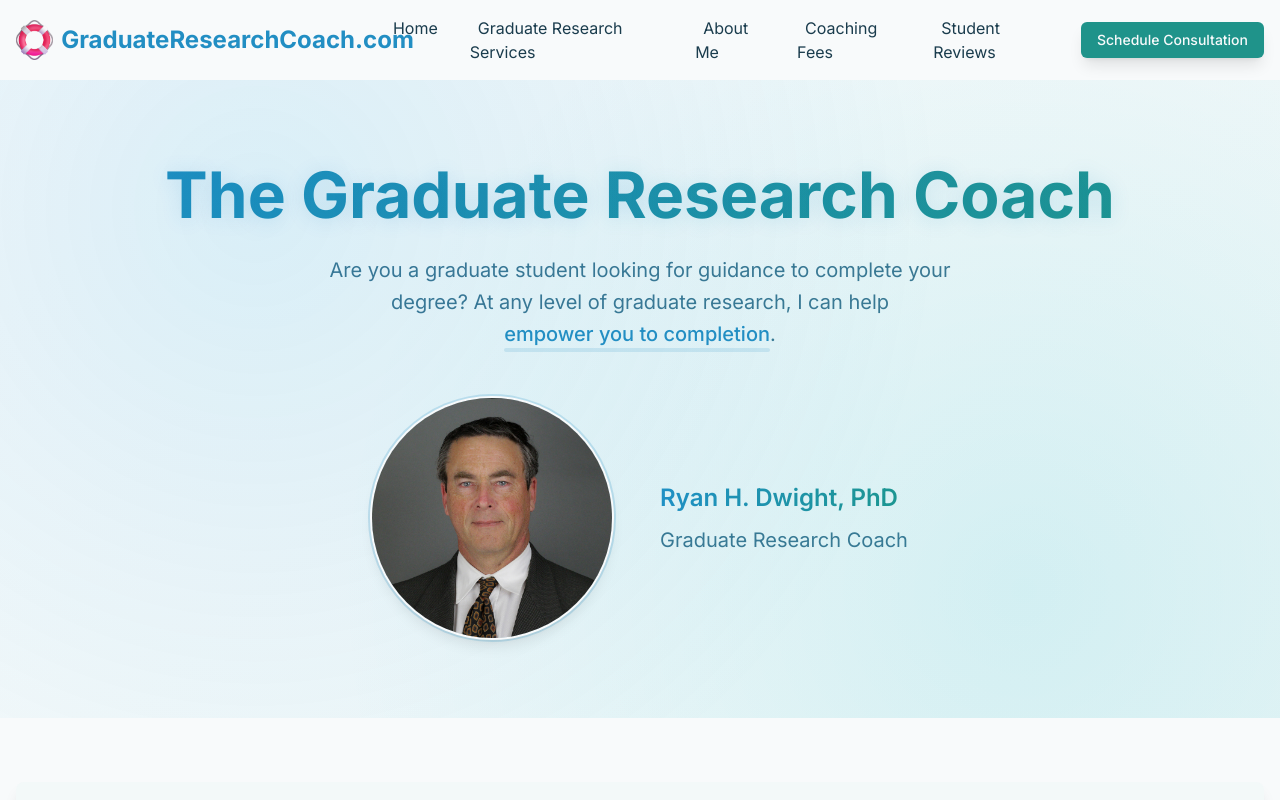
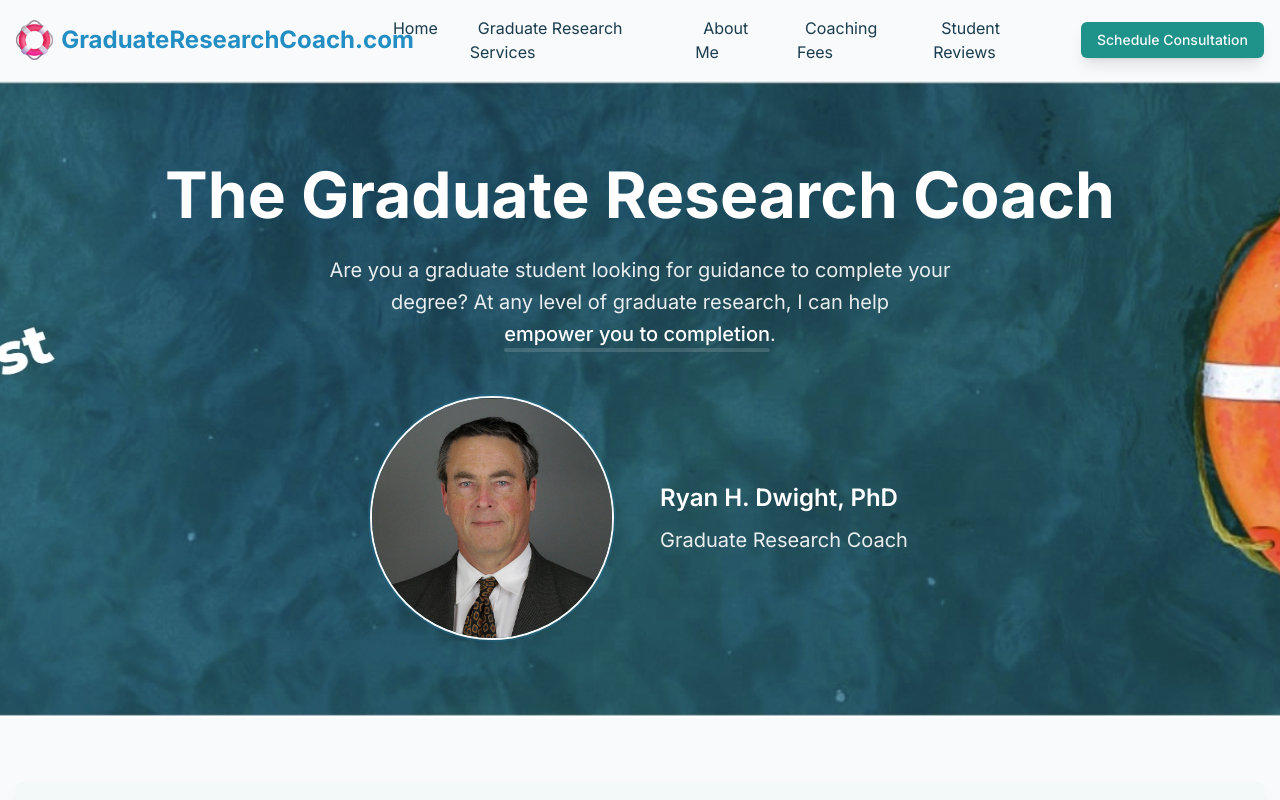
Before and after one commit to lame-o/dads-website, a Next.js app: page / in a window 1280 px wide. Shown: the top 800 px of the page. Built offline with nearby package versions, Linux system fonts and the light colour scheme.

Commit message:
new hero background

```diff
--- a/app/globals.css
+++ b/app/globals.css
@@ -224,6 +224,18 @@ body {
   padding: 5rem 0;
 }
 
+.hero-section .text-muted-foreground {
+  color: rgba(255, 255, 255, 0.9);
+}
+
+.hero-section .text-2xl {
+  color: white;
+  background: none;
+  -webkit-background-clip: unset;
+  background-clip: unset;
+  -webkit-text-fill-color: unset;
+}
+
 .hero-section::before {
   content: '';
   position: absolute;
@@ -257,14 +269,7 @@ body {
   line-height: 1.1;
   font-weight: 700;
   text-align: center;
-  background: linear-gradient(
-    135deg,
-    hsl(var(--primary)) 0%,
-    hsl(var(--accent)) 100%
-  );
-  -webkit-background-clip: text;
-  background-clip: text;
-  -webkit-text-fill-color: transparent;
+  color: white;
   margin-bottom: 1.5rem;
   padding: 0 1rem;
   text-shadow: 0 2px 20px rgba(0, 120, 180, 0.15);
@@ -273,7 +278,7 @@ body {
 .hero-description {
   font-size: clamp(1.125rem, 2vw, 1.25rem);
   line-height: 1.6;
-  color: hsl(var(--muted-foreground));
+  color: rgba(255, 255, 255, 0.9);
   max-width: 44rem;
   margin-bottom: 2rem;
   padding: 0 1rem;
@@ -283,7 +288,7 @@ body {
 .hero-highlight {
   display: inline-block;
   position: relative;
-  color: hsl(var(--primary));
+  color: white;
   font-weight: 500;
 }
 
@@ -294,7 +299,7 @@ body {
   right: 0;
   bottom: -2px;
   height: 4px;
-  background: hsl(var(--primary));
+  background: white;
   opacity: 0.15;
   border-radius: 2px;
   transition: all 0.2s ease;
--- a/app/graduate-research-services/page.tsx
+++ b/app/graduate-research-services/page.tsx
@@ -10,6 +10,7 @@ import { PageWrapper } from '@/app/components/PageWrapper'
 import { BookOpen, FlaskConical, BarChart, Glasses, Edit, BookType, Presentation, Clock } from 'lucide-react'
 import { Button } from "@/components/ui/button"
 import { SmoothLink } from "@/components/ui/smooth-link"
+import Image from 'next/image'
 
 export default function GraduateResearchServices() {
   return (
--- a/app/page.tsx
+++ b/app/page.tsx
@@ -24,8 +24,17 @@ export default function Home() {
 
   return (
     <PageWrapper>
-      <section className="hero-section w-screen relative -mx-[calc((100vw-100%)/2)]">
-        <div className="max-w-6xl mx-auto px-4">
+      <section className="hero-section w-screen relative -mx-[calc((100vw-100%)/2)] min-h-[600px]">
+        <Image
+          src="/Dissertation-Coach.jpg"
+          alt="Dissertation Coach Background"
+          fill
+          className="object-cover opacity-100 object-[center_7%]"
+          sizes="100vw"
+          quality={100}
+          priority
+        />
+        <div className="max-w-6xl mx-auto px-4 relative z-10">
           <h1 className="hero-title">The Graduate Research Coach</h1>
           <p className="hero-description mx-auto text-center">
             Are you a graduate student looking for guidance to complete your degree? At any level of graduate research, I can help <span className="hero-highlight">empower you to completion</span>.
```
Also changed, not shown: public/Dissertation-Coach-Help.jpg (added), public/Dissertation-Coach.jpg (added).
